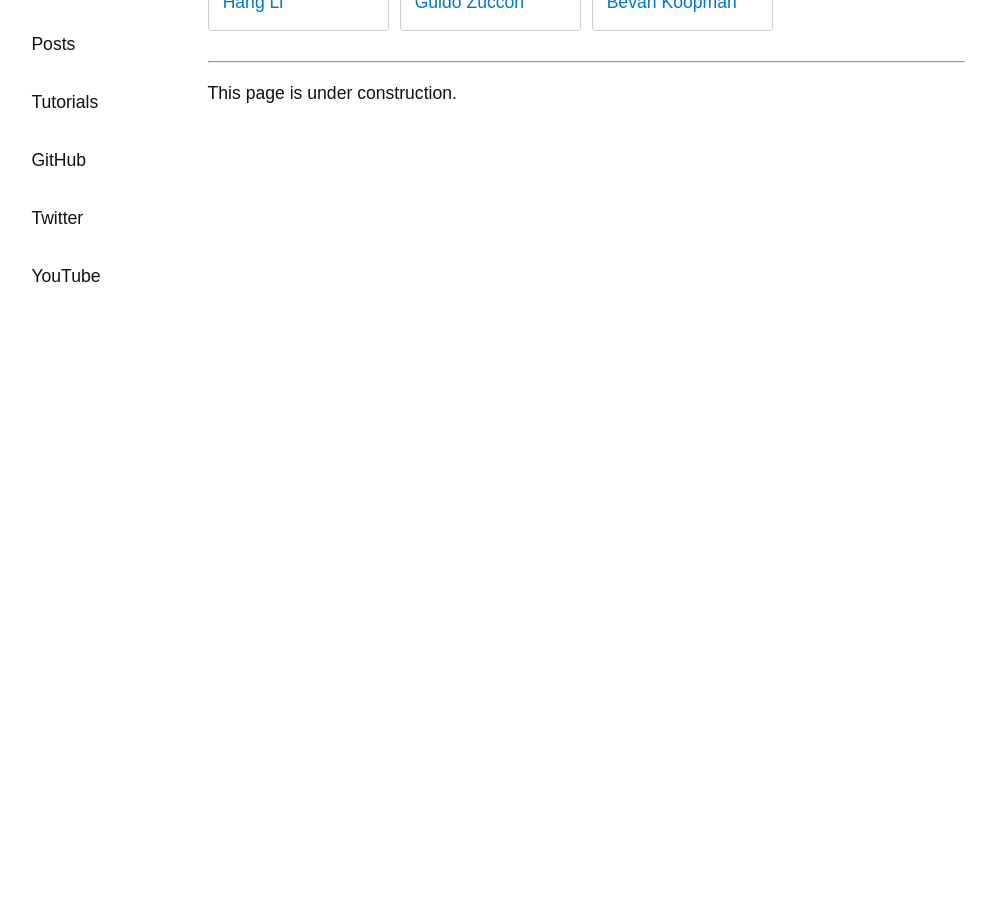
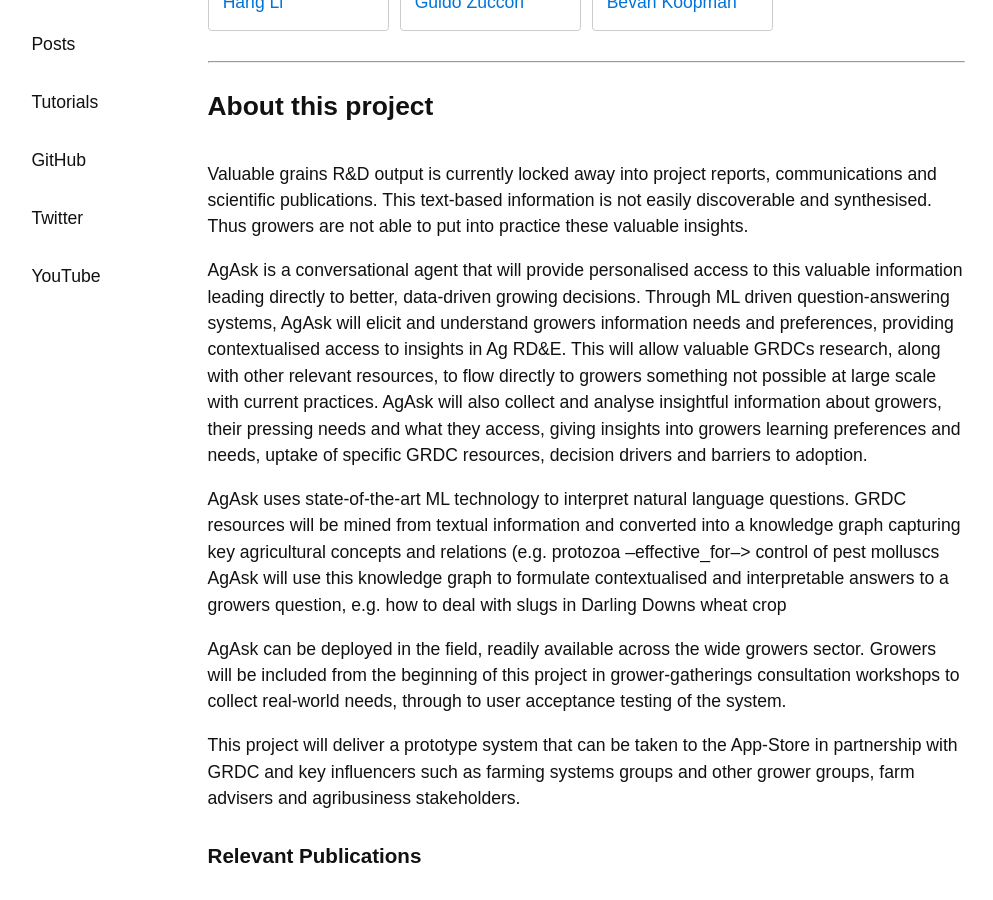
Before and after one commit to ielab/ielab.github.io, a Jekyll site: the page built from _projects/agask.md, in a window 1280 px wide and 900 px high, scrolled down 299 px. Shown: the whole window, without its empty margins (155-1148 px from the left). Built offline with Jekyll 4.4.1, drawn with Linux system fonts in a browser that asks for light colours; before the commit the page ends 932 px from its top, so only the background shows below that; some of the changed text lies outside the part shown.

Commit message:
Update agask.md

```diff
--- a/_projects/agask.md
+++ b/_projects/agask.md
@@ -1,8 +1,68 @@
 ---
-name: Conversational Search
+name: AgAsk
 image: /images/projects/agask.jpg
 featured: true
 people: [hang-li, guido-zuccon, bevan-koopman]
 ---
 
-This page is under construction.
+## About this project
+
+Valuable grains R&D output is currently locked away into project reports, communications and scientific publications. This text-based information is not easily discoverable and synthesised. Thus growers are not able to put into practice these valuable insights.
+
+AgAsk is a conversational agent that will provide personalised access to this valuable information leading directly to better, data-driven growing decisions. Through ML driven question-answering systems, AgAsk will elicit and understand growers information needs and preferences, providing contextualised access to insights in Ag RD&E. This will allow valuable GRDCs research, along with other relevant resources, to flow directly to growers  something not possible at large scale with current practices. AgAsk will also collect and analyse insightful information about growers, their pressing needs and what they access, giving insights into growers learning preferences and needs, uptake of specific GRDC resources, decision drivers and barriers to adoption.
+
+AgAsk uses state-of-the-art ML technology to interpret natural language questions. GRDC resources will be mined from textual information and converted into a knowledge graph capturing key agricultural concepts and relations (e.g. protozoa --effective_for--> control of pest molluscs AgAsk will use this knowledge graph to formulate contextualised and interpretable answers to a growers question, e.g. how to deal with slugs in Darling Downs wheat crop
+
+AgAsk can be deployed in the field, readily available across the wide growers sector. Growers will be included from the beginning of this project in grower-gatherings  consultation workshops to collect real-world needs, through to user acceptance testing of the system.
+
+This project will deliver a prototype system that can be taken to the App-Store in partnership with GRDC and key influencers such as farming systems groups and other grower groups, farm advisers and agribusiness stakeholders.
+
+### Relevant Publications
+
+{% for category in site.data.projects.systematic-reviews.categories %}
+
+#### {{ category.name }}
+
+{% for pubid in category.publications %}
+
+<ul>
+    {%- assign reference =  "/publications/" | append: pubid -%}
+    {%- for publication in site.publications -%}
+        {%- if publication.id == reference -%}
+            <li>
+            {%- assign i = 0 -%}
+            {%- for involved in publication.authors -%}
+                {%- assign found = false -%}
+                {%- for person in site.people -%}
+                    {%- assign path = person.id | split: "/" -%}
+                    {%- assign id = path[2] -%}
+                    {%- if id == involved -%}
+                        <a href="{{ person.id }}">{{ person.name }}</a>
+                        {%- assign found = true -%}
+                    {%- endif -%}
+                {%- endfor -%}
+                {%- if found == false -%}
+                    {{ involved }}
+                {%- endif -%}
+                {%- assign i = i | plus: 1 -%}
+                {%- assign l = publication.authors | size -%}
+                {% if i < l %} and {% endif %}
+            {%-endfor -%}.
+           {{ publication.year }}.
+           <a href="{{ publication.id }}">{{ publication.title }}</a>.
+           In <em>{{ publication.venue }}</em>.
+           </li>
+        {%- endif -%}
+    {%- endfor -%}
+</ul>
+
+{% endfor %}
+{% endfor %}
+
+
+
+## Funding
+
+The AgAsk project is funded by the Grains Research and Development Corporation, under grant number UOQ2003-009RTX ($765,234.8).
+
+[_back to top_](#main)
```
